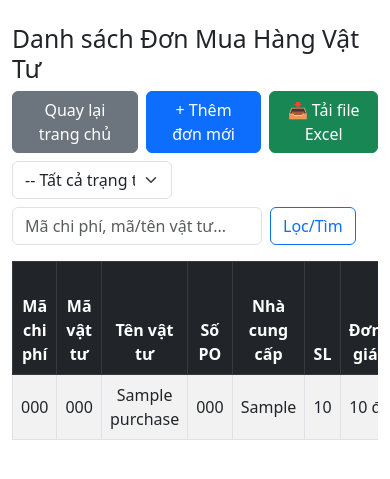
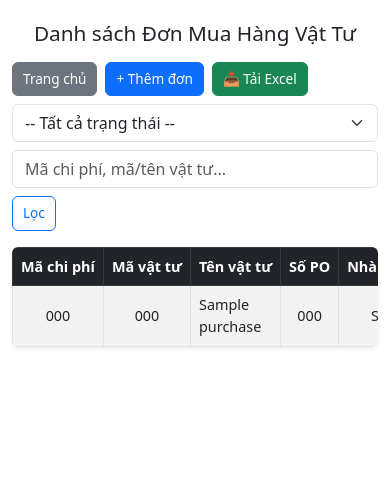
Before and after one commit to BTTB98/quan-ly-thiet-bi, a Flask app: page /purchases in a window 390 px wide. Shown: the top 479 px of the page. Run offline with Flask 3, Linux system fonts and the light colour scheme; the visitor is signed in with stand-in values (Sample User, id 1); tables that the repository leaves empty hold one stand-in row (values such as "Sample post").

Commit message:
Enhance purchases.html for mobile optimization
Updated HTML structure and styles for better mobile responsiveness and user experience.

```diff
--- a/templates/purchases.html
+++ b/templates/purchases.html
@@ -2,42 +2,65 @@
 <html lang="vi">
 <head>
     <meta charset="UTF-8">
+    <meta name="viewport" content="width=device-width, initial-scale=1.0">
     <title>Quản lý Đơn Mua Hàng</title>
     <link rel="stylesheet" href="https://cdn.jsdelivr.net/npm/bootstrap@5.3.0/dist/css/bootstrap.min.css">
+    <style>
+        /* Tối ưu hóa hiển thị trên màn hình điện thoại */
+        @media (max-width: 768px) {
+            body {
+                padding: 5px;
+            }
+            h2 {
+                font-size: 1.3rem;
+                text-align: center;
+            }
+            .btn {
+                font-size: 0.85rem;
+                padding: 6px 10px;
+            }
+            form select, form input {
+                font-size: 0.85rem;
+            }
+        }
+    </style>
 </head>
-<body class="container mt-4 mb-5">
-    <h2>Danh sách Đơn Mua Hàng Vật Tư</h2>
+<body class="container-fluid mt-3 mb-5">
+    <h2 class="mb-3">Danh sách Đơn Mua Hàng Vật Tư</h2>
 
-    <div class="d-flex justify-content-between align-items-center mb-3 flex-wrap gap-2">
-        <div class="d-flex gap-2">
-            <a href="{{ url_for('index') }}" class="btn btn-secondary">Quay lại trang chủ</a>
+    <!-- Thanh công cụ (Nút chức năng & Bộ lọc) -->
+    <div class="d-flex flex-column flex-md-row justify-content-between align-items-stretch align-items-md-center mb-3 gap-2">
+        <div class="d-flex flex-wrap gap-2">
+            <a href="{{ url_for('index') }}" class="btn btn-secondary">Trang chủ</a>
             {% if session.get('role') == 'admin' %}
-                <a href="{{ url_for('add_purchase') }}" class="btn btn-primary">+ Thêm đơn mới</a>
+                <a href="{{ url_for('add_purchase') }}" class="btn btn-primary">+ Thêm đơn</a>
             {% endif %}
-            <a href="{{ url_for('export_purchases_excel') }}" class="btn btn-success">📥 Tải file Excel</a>
+            <a href="{{ url_for('export_purchases_excel') }}" class="btn btn-success">📥 Tải Excel</a>
         </div>
 
-        <form method="GET" action="{{ url_for('list_purchases') }}" class="d-flex gap-2 align-items-center flex-wrap">
-            <select name="status" class="form-select" style="width: 160px;" onchange="this.form.submit()">
+        <!-- Form tìm kiếm và lọc trạng thái -->
+        <form method="GET" action="{{ url_for('list_purchases') }}" class="d-flex gap-2 flex-wrap flex-md-nowrap">
+            <select name="status" class="form-select" onchange="this.form.submit()">
                 <option value="">-- Tất cả trạng thái --</option>
                 <option value="Đang đặt" {% if status_filter == 'Đang đặt' %}selected{% endif %}>Đang đặt</option>
                 <option value="Đang vận chuyển" {% if status_filter == 'Đang vận chuyển' %}selected{% endif %}>Đang vận chuyển</option>
                 <option value="Đã nhận" {% if status_filter == 'Đã nhận' %}selected{% endif %}>Đã nhận</option>
             </select>
 
-            <input type="text" name="q" class="form-control" style="width: 250px;" placeholder="Mã chi phí, mã/tên vật tư..." value="{{ search_query }}">
+            <input type="text" name="q" class="form-control" placeholder="Mã chi phí, mã/tên vật tư..." value="{{ search_query }}">
 
-            <button type="submit" class="btn btn-outline-primary">Lọc/Tìm</button>
+            <button type="submit" class="btn btn-outline-primary">Lọc</button>
 
             {% if search_query or status_filter %}
-                <a href="{{ url_for('list_purchases') }}" class="btn btn-outline-secondary">Xóa lọc</a>
+                <a href="{{ url_for('list_purchases') }}" class="btn btn-outline-secondary">Xóa</a>
             {% endif %}
         </form>
     </div>
 
-    <div class="table-responsive">
-        <table class="table table-bordered table-striped text-center align-middle">
-            <thead class="table-dark">
+    <!-- Bảng dữ liệu cuộn ngang mượt mà trên mobile -->
+    <div class="table-responsive shadow-sm rounded">
+        <table class="table table-bordered table-striped text-center align-middle mb-0" style="font-size: 0.9rem;">
+            <thead class="table-dark text-nowrap">
                 <tr>
                     <th>Mã chi phí</th>
                     <th>Mã vật tư</th>
@@ -60,16 +83,16 @@
             <tbody>
                 {% for p in purchases %}
                 <tr>
-                    <td>{{ p.cost_code or 'N/A' }}</td>
-                    <td>{{ p.item_code or 'N/A' }}</td>
-                    <td>{{ p.item_name }}</td>
-                    <td>{{ p.po_number }}</td>
+                    <td class="text-nowrap">{{ p.cost_code or 'N/A' }}</td>
+                    <td class="text-nowrap">{{ p.item_code or 'N/A' }}</td>
+                    <td class="text-start">{{ p.item_name }}</td>
+                    <td class="text-nowrap">{{ p.po_number }}</td>
                     <td>{{ p.supplier }}</td>
                     <td>{{ p.quantity }}</td>
-                    <td>{{ "{:,.0f}".format(p.unit_price) }} đ</td>
-                    <td><strong>{{ "{:,.0f}".format(p.total_price) }} đ</strong></td>
-                    <td>{{ p.order_date }}</td>
-                    <td>{{ p.expected_date }}</td>
+                    <td class="text-end text-nowrap">{{ "{:,.0f}".format(p.unit_price) }} đ</td>
+                    <td class="text-end text-nowrap"><strong>{{ "{:,.0f}".format(p.total_price) }} đ</strong></td>
+                    <td class="text-nowrap">{{ p.order_date }}</td>
+                    <td class="text-nowrap">{{ p.expected_date }}</td>
                     <td>
                         {% if p.status == 'Đã nhận' %}
                             <span class="badge bg-success">Đã nhận</span>
@@ -77,7 +100,7 @@
                             <span class="badge bg-warning text-dark">{{ p.status }}</span>
                         {% endif %}
                     </td>
-                    <td>{{ p.received_date or 'Chưa nhận' }}</td>
+                    <td class="text-nowrap">{{ p.received_date or 'Chưa nhận' }}</td>
                     <td>
                         {% if p.evaluation == 'Có' %}
                             <span class="badge bg-success">Có</span>
@@ -87,17 +110,19 @@
                     </td>
                     {% if session.get('role') == 'admin' %}
                         <td>
-                            <a href="{{ url_for('edit_purchase', id=p.id) }}" class="btn btn-sm btn-warning">Sửa</a>
+                            <a href="{{ url_for('edit_purchase', id=p.id) }}" class="btn btn-sm btn-warning py-0 px-2">Sửa</a>
                         </td>
                     {% endif %}
                 </tr>
                 {% else %}
                 <tr>
-                    <td colspan="14" class="text-muted">Không tìm thấy đơn mua hàng nào phù hợp với bộ lọc.</td>
+                    <td colspan="14" class="text-muted py-3">Không tìm thấy đơn mua hàng nào phù hợp với bộ lọc.</td>
                 </tr>
                 {% endfor %}
             </tbody>
         </table>
     </div>
+
+    <script src="https://cdn.jsdelivr.net/npm/bootstrap@5.3.0/dist/js/bootstrap.bundle.min.js"></script>
 </body>
 </html>
```
